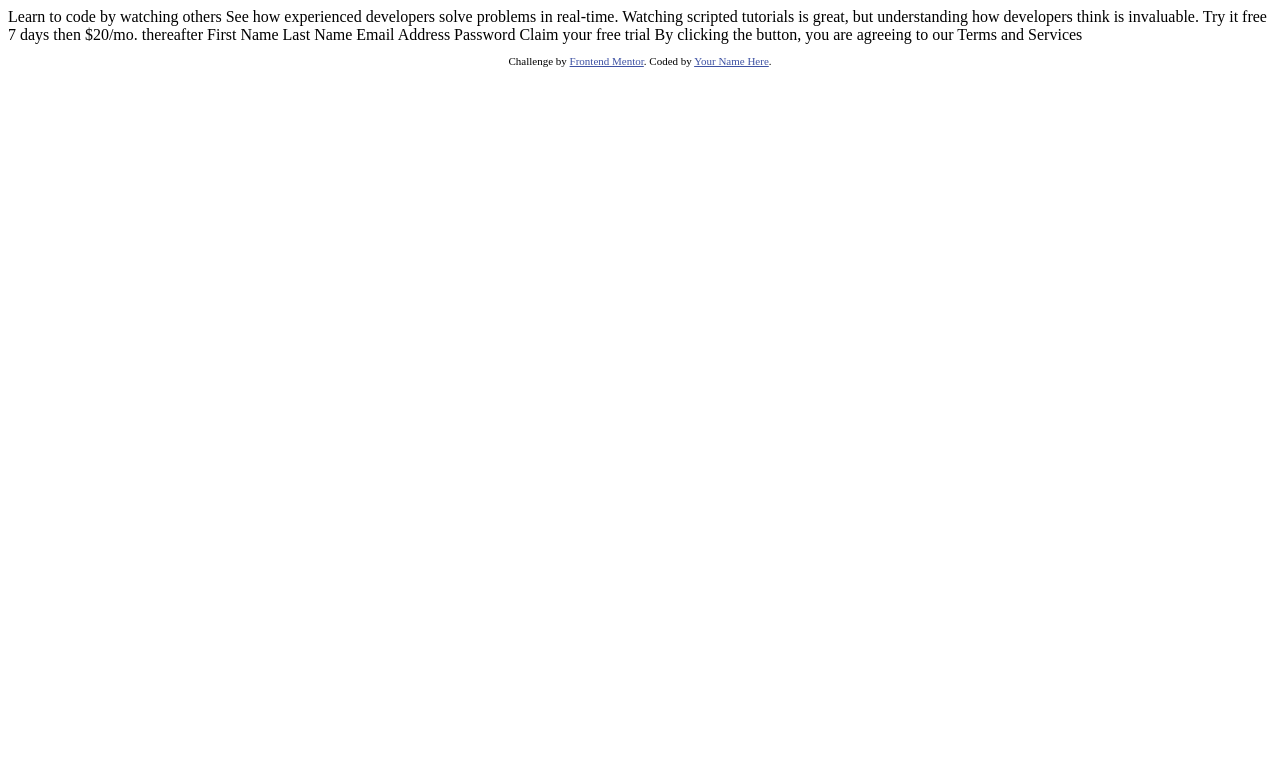
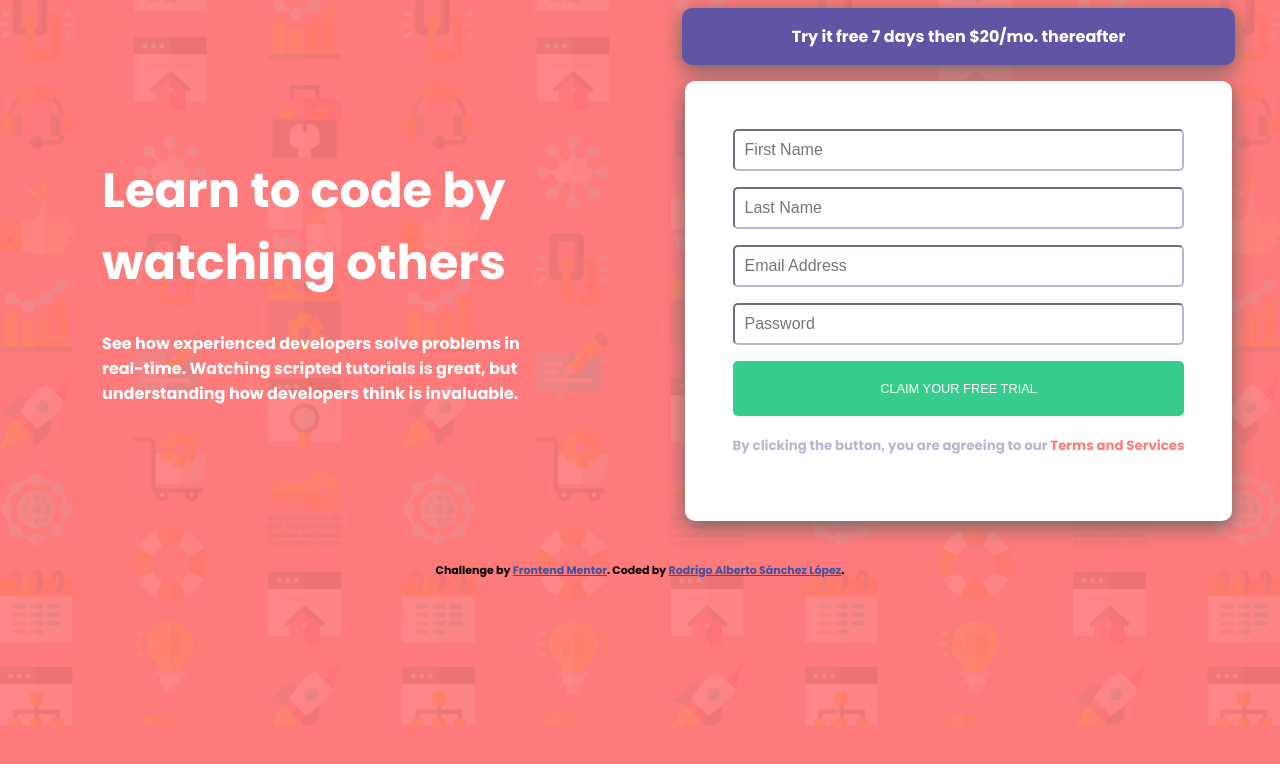
Before and after one commit to RodrigoSanchez2807/introComponentWSignUpFEM, a plain HTML site: page index.html in a window 1280 px wide. Drawn offline with Linux system fonts and the light colour scheme.

Commit message:
Adding css and js

```diff
--- /dev/null
+++ b/design/styles.css
@@ -0,0 +1,118 @@
+@import url('https://fonts.googleapis.com/css2?family=Poppins:wght@700&display=swap');
+
+body{
+    font-family: 'Poppins', sans-serif;
+    background: url("/images/bg-intro-desktop.png");
+    background-color: hsl(0, 100%, 74%) ;
+    background-repeat: no-repeat;
+    background-size: cover;
+    font-size: 16px;
+}
+
+
+
+.container{
+    display: grid;
+    grid-template-columns: repeat(2, 1fr);
+    grid-gap: 10px;
+    grid-auto-rows: minmax(100px, auto);
+    align-items: center;
+}
+
+.content-left{
+    color: #fff;
+    margin: 15%;
+    max-width: max-content;
+}
+
+
+
+.content-right {
+    display: flex;
+    flex-direction: column;
+    justify-content: space-between;
+    width: max-content; /*Responsive: width: auto*/
+    text-align: center;
+    margin: auto;
+}
+
+.content-right .info{
+    color: #fff;
+    padding: 1em;
+    width: 90%;
+    filter: drop-shadow(0px 5px 10px #666 ); /*Sombra*/
+    background-color: hsl(248, 32%, 49%);
+    margin: auto;
+    border-radius: 10px;
+    box-shadow: 200px;
+}
+
+.content-left h1{
+    font-size: 3em;
+}
+
+/* Form */
+
+.register form{
+    display: flex;
+    flex-direction: column;
+
+    padding: 3em;
+    box-sizing: border-box;
+    margin: 1em;
+    border-radius: 10px;
+    background-color: #fff;
+    filter: drop-shadow(0px 5px 10px #666 ); /*Sombra*/
+    box-shadow: 200px;
+}
+
+.register input{
+    width: auto;
+    margin-bottom: 1em;
+    padding: 10px;
+    font-size: 1em;
+    border-radius: 5px;
+    border-color: hsl(246, 25%, 77%);
+}
+
+.register form p{
+    color: hsl(246, 25%, 77%);
+}
+
+.register form a{
+    color: hsl(0, 100%, 74%);
+    text-decoration: none;
+}
+
+/*Agregar con javascript en la validacion*/
+.error input{
+    border-color: hsl(0, 100%, 74%) ;
+    visibility: hidden;
+    background: url(/images/icon-error.svg) no-repeat right;
+}
+
+/* Button */
+#btn-trial{
+    width: auto;
+    height: auto;
+    color: #fff;
+    background-color: hsl(154, 59%, 51%);
+    padding: 20px;
+    border: none;
+    text-align: center;
+    border-radius: 5px;
+    font-size: 0.8em;
+    text-transform: uppercase;
+    cursor: pointer;
+}
+
+/*Footer*/
+.attribution {
+    margin-top: 2%;
+    font-size: 11px; text-align: center;
+    max-width: 200%;
+}
+
+.attribution a {
+    color: hsl(228, 45%, 44%);
+}
--- a/index.html
+++ b/index.html
@@ -3,40 +3,58 @@
 <head>
   <meta charset="UTF-8">
   <meta name="viewport" content="width=device-width, initial-scale=1.0"> <!-- displays site properly based on user's device -->
-
   <link rel="icon" type="image/png" sizes="32x32" href="./images/favicon-32x32.png">
-
   <title>Frontend Mentor | Intro component with sign up form</title>
 
-  <!-- Feel free to remove these styles or customise in your own stylesheet 👍 -->
-  <style>
-    .attribution { font-size: 11px; text-align: center; }
-    .attribution a { color: hsl(228, 45%, 44%); }
-  </style>
+  <!-- Styles -->
+  <link rel="stylesheet" href="design/styles.css">
 </head>
+
 <body>
+  <div class="container">
 
-  Learn to code by watching others
+    <div class="content-left">
+      <main>
+        <h1>Learn to code by watching others</h1>
+        <p>
+          See how experienced developers solve problems in real-time. Watching scripted tutorials is great,
+          but understanding how developers think is invaluable.
+        </p>
+      </main>
+    </div>
 
-  See how experienced developers solve problems in real-time. Watching scripted tutorials is great,
-  but understanding how developers think is invaluable.
 
-  Try it free 7 days then $20/mo. thereafter
+    <div class="content-right">
 
-  First Name
-  Last Name
-  Email Address
-  Password
+      <p class="info">Try it free 7 days then $20/mo. thereafter</p>
 
-  Claim your free trial
+      <section class="register">
 
-  By clicking the button, you are agreeing to our Terms and Services
+        <form action="#">
+          <input type="text" placeholder="First Name" id="first-name">
+          <input type="text" placeholder="Last Name" id="last-name">
+          <input type="text" placeholder="Email Address" id="email">
+          <input type="password" placeholder="Password" id="password">
+
+          <button type="submit" id="btn-trial">Claim your free trial </button>
+
+          <p><small>By clicking the button, you are agreeing to our <a href="#" target="_blank">Terms and Services</a></small></p>
+        </form>
+
+
+      </section>
+    </div>
+
+  </div>
 
   <footer>
     <p class="attribution">
       Challenge by <a href="https://www.frontendmentor.io?ref=challenge" target="_blank">Frontend Mentor</a>.
-      Coded by <a href="#">Your Name Here</a>.
+      Coded by <a href="#">Rodrigo Alberto Sánchez López</a>.
     </p>
   </footer>
+
+  <script src="js/index.js"></script>
+
 </body>
 </html>
--- /dev/null
+++ b/js/index.js
@@ -0,0 +1,50 @@
+// Variables
+const form = document.querySelector('#form');
+const btn = document.querySelector('#btn-trial');
+
+const firstName = document.querySelector('#first-name');
+const LastName = document.querySelector('#last-name');
+const email = document.querySelector('#email');
+const password = document.querySelector('#password');
+
+//Event listeners
+function eventListeners() {
+
+    // form.addEventListener('DOMContentLoaded', validate);
+
+    form.addEventListener('submit', validate);
+
+
+
+
+}
+
+
+
+
+function validate(e){
+    e.preventDefault();
+
+    console.log('diste click en el botón');
+
+
+
+
+
+
+
+
+
+
+
+    // para enviar el formulario
+
+    // if(er.test(email.value) !== '' && asunto.value !== '' && mensaje.value !== ''){
+    //     console.log('Pasaste la validacion');
+    //     btnEnviar.disabled = false;
+    //     btnEnviar.classList.remove('cursor-not-allowed', 'opacity-50');
+    // }
+
+
+
+}
```
